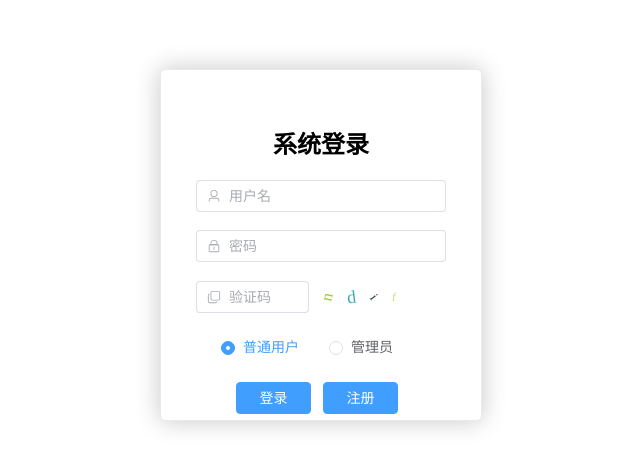
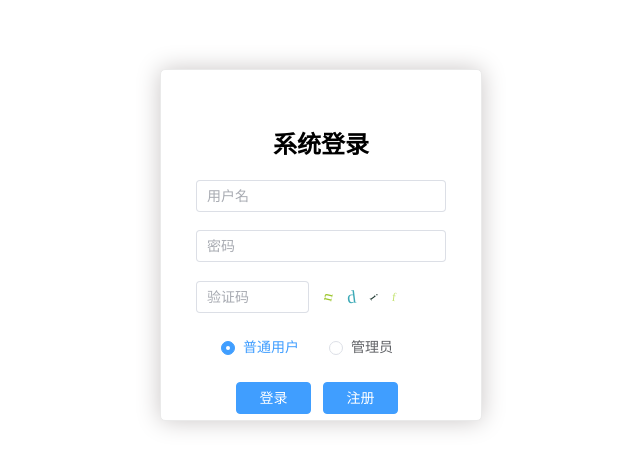
Before and after one commit to liuhongchaung/vuedemo, a Vue app: page /login in a window 1280 px wide. Shown: the part 111-580 px from the top of the page, without its empty margins (319-959 px from the left). Built offline with nearby package versions, Linux system fonts and the light colour scheme.

Commit message:
登录样式修改

```diff
--- a/src/views/Login.vue
+++ b/src/views/Login.vue
@@ -9,15 +9,15 @@
             <h2 class="text-center">系统登录</h2>
 
             <el-form-item prop="loginName">
-                <el-input :prefix-icon="User" v-model="loginForm.loginName" placeholder="用户名"></el-input>
+                <el-input v-model="loginForm.loginName" placeholder="用户名"></el-input>
             </el-form-item>
 
             <el-form-item prop="password">
-                <el-input :prefix-icon="Lock" type="password" v-model="loginForm.password" placeholder="密码" show-password></el-input>
+                <el-input   type="password" v-model="loginForm.password" placeholder="密码" show-password></el-input>
             </el-form-item>
 
             <el-form-item prop="checkCode">
-                <el-input :prefix-icon="CopyDocument" style="width:45%;" @input="handleInput" v-model="loginForm.checkCode" placeholder="验证码"></el-input>
+                <el-input style="width:45%;" @input="handleInput" v-model="loginForm.checkCode" placeholder="验证码"></el-input>
                 <div>
                    <valid-code @input="getCode"/>
                 </div>
@@ -78,7 +78,7 @@
                             ElMessage.error('验证码错误！');
                             return;
                         }
-                        alert('submit!')
+                        ElMessage.success('登录成功！');
                     }
                 })
             },
```
